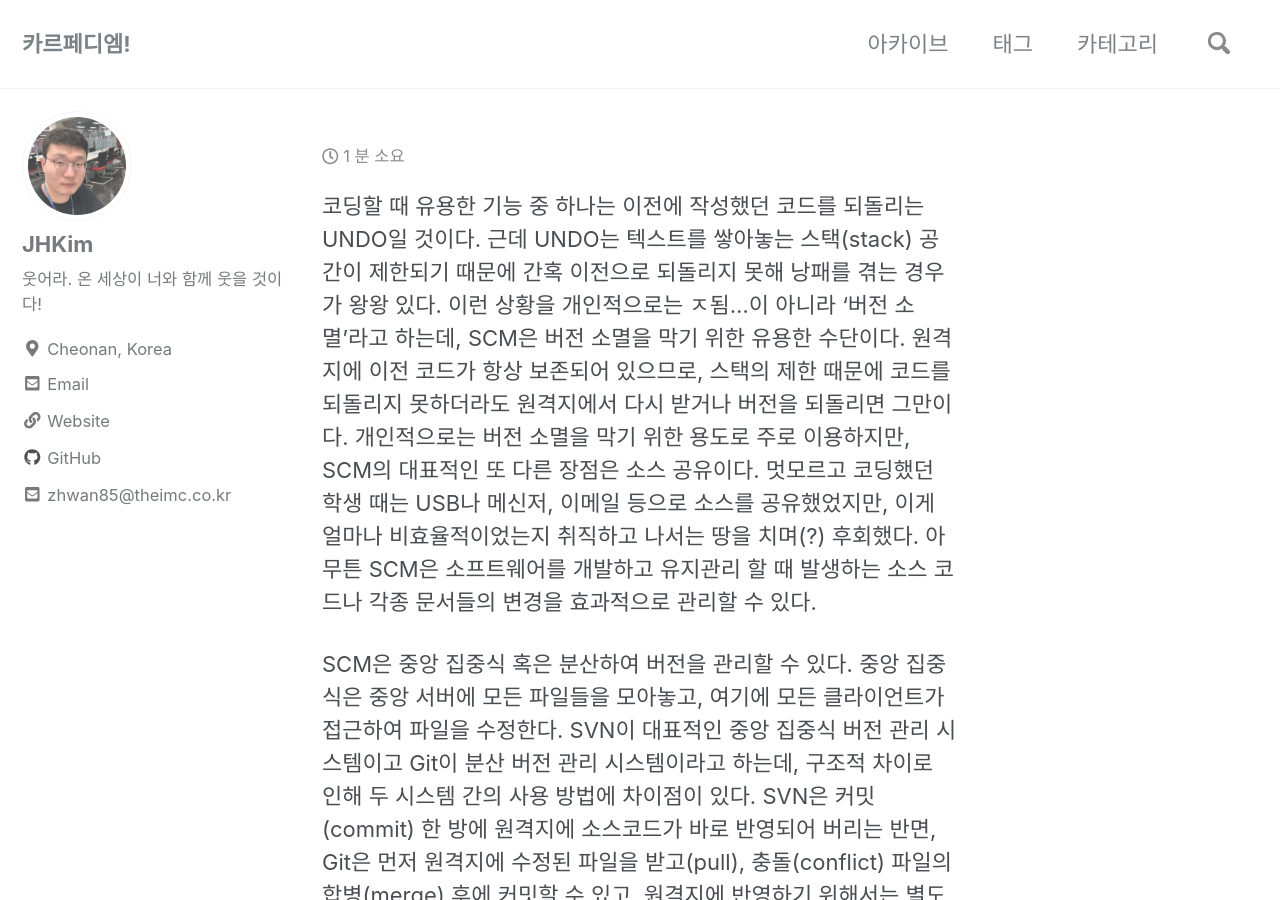
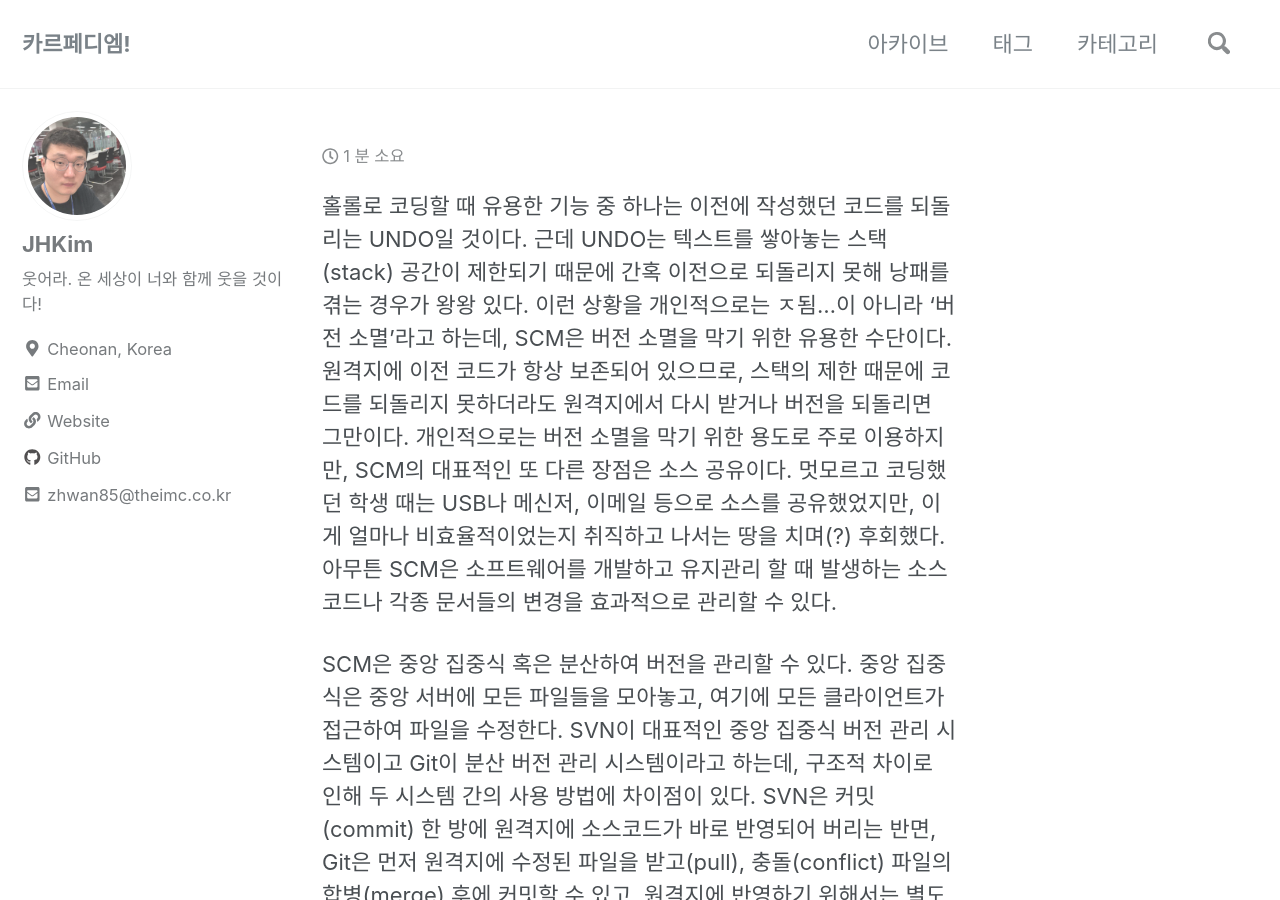
Before and after one commit to cerulean85/cerulean85.github.io, a Jekyll site: the page built from _posts/2022-01-04-소프트웨어 형상관리(Software Configuration Management SCM).md, in a window 1280 px wide and 900 px high. Built offline with Jekyll 4.4.1, drawn with Linux system fonts in a browser that asks for light colours; nearby versions of some CDN libraries; comment, search, counter and statistics services are not loaded.

Commit message:
Update 2022-01-04-소프트웨어 형상관리(Software Configuration Management SCM).md

```diff
--- a/_posts/2022-01-04-소프트웨어 형상관리(Software Configuration Management SCM).md
+++ b/_posts/2022-01-04-소프트웨어 형상관리(Software Configuration Management SCM).md
@@ -5,6 +5,7 @@ tags: github
 category:
 ---
 
+홀롤로
 코딩할 때 유용한 기능 중 하나는 이전에 작성했던 코드를 되돌리는 UNDO일 것이다.
 근데 UNDO는 텍스트를 쌓아놓는 스택(stack) 공간이 제한되기 때문에 간혹 이전으로 되돌리지 못해 낭패를 겪는 경우가 왕왕 있다.
 이런 상황을 개인적으로는 ㅈ됨...이 아니라 '버전 소멸'라고 하는데, SCM은 버전 소멸을 막기 위한 유용한 수단이다.
```
